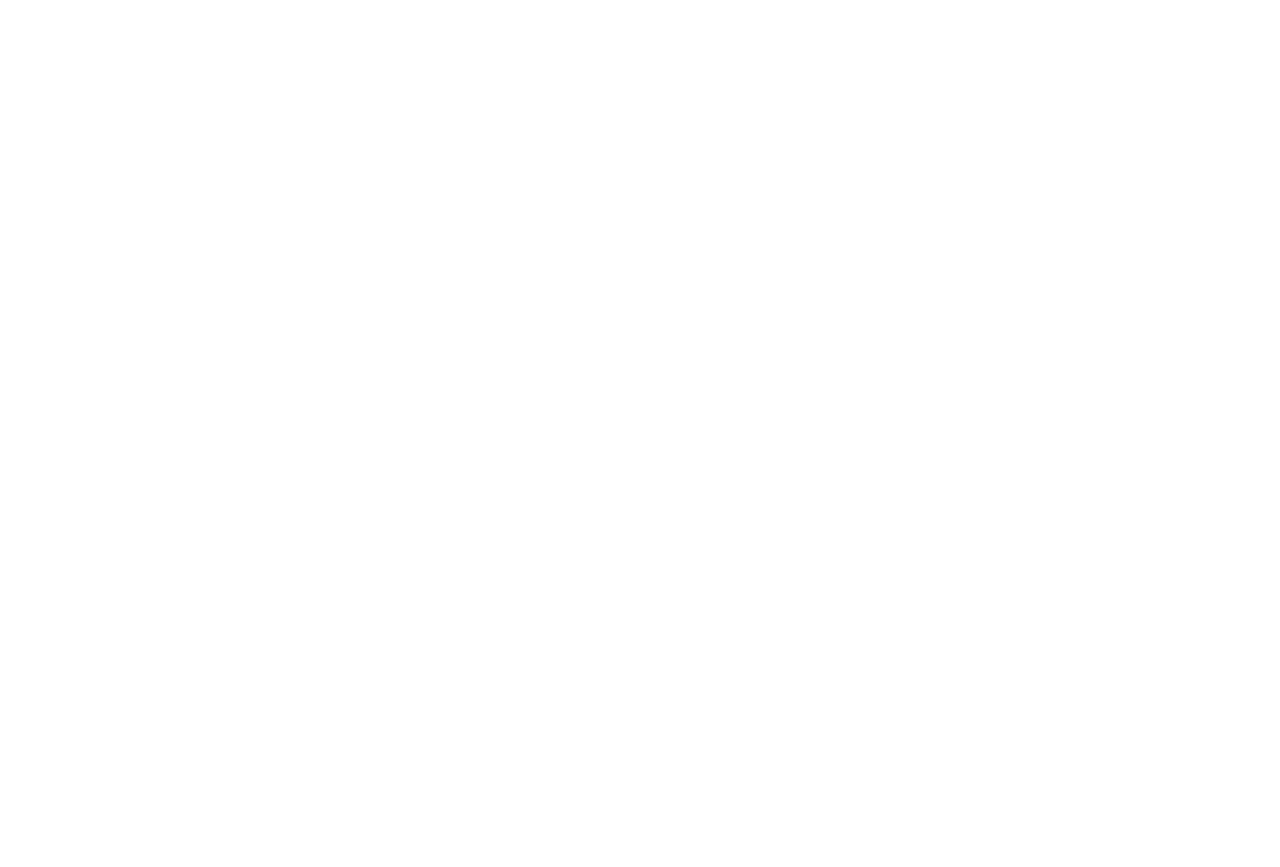
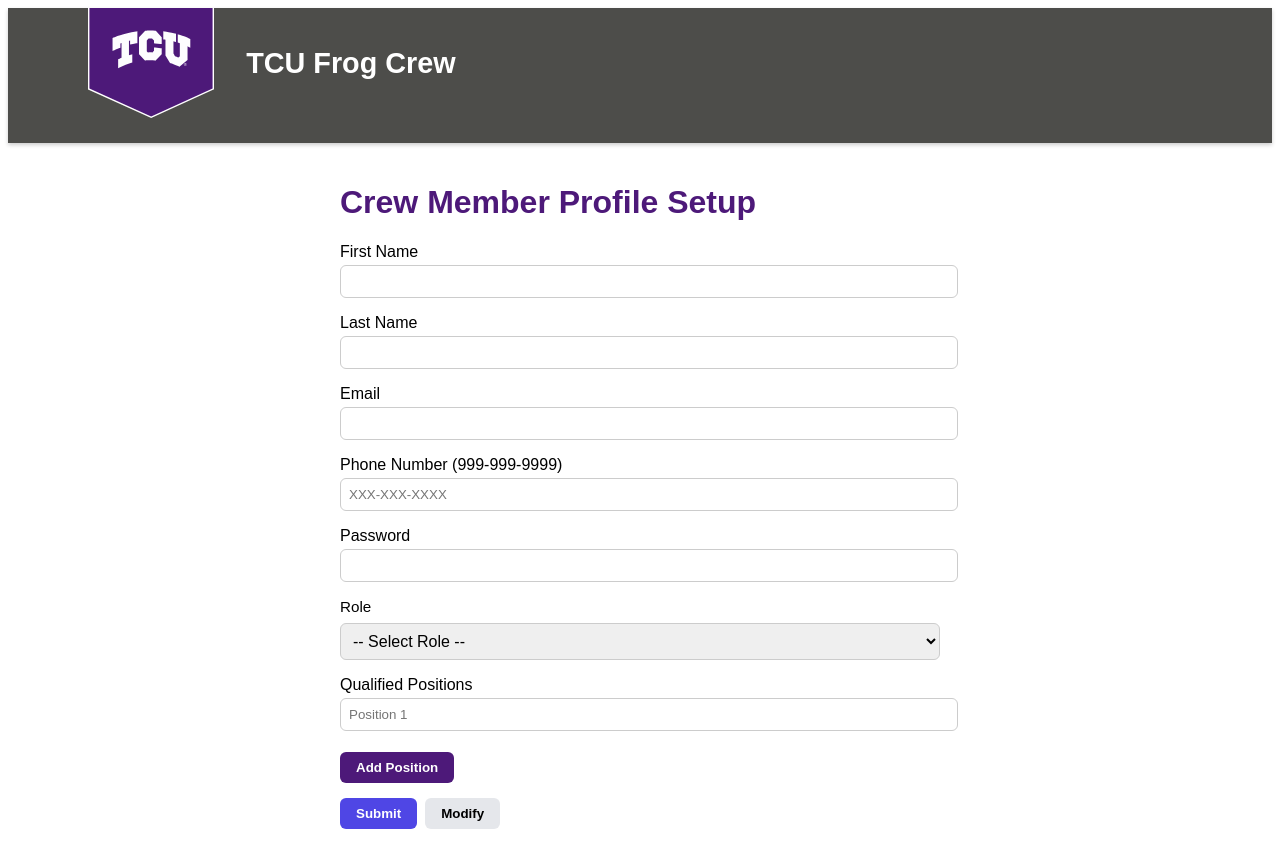
Before and after one commit to istrzhemechny/TCU-Sports-Broadcasting, a Vue app in the folder Frontend/tcu-broadcasting-frontend/: page /register in a window 1280 px wide. Before the commit this address had no page. Before the commit the page ends 800 px from the top, so only its background shows below. Built offline with nearby package versions, Linux system fonts and the light colour scheme.

Commit message:
made minor tweaks to front end

```diff
--- a/Frontend/tcu-broadcasting-frontend/src/apis/auth.js
+++ b/Frontend/tcu-broadcasting-frontend/src/apis/auth.js
@@ -13,7 +13,7 @@ const login = async (username, password) => {
   try {
 
     const basicAuth = btoa(`${username}:${password}`); // Encode username:password in base64
-    console.log(`basic auth is: ${basicAuth}`)
+    //console.log(`basic auth is: ${basicAuth}`)
 
 
     const response = await fetch('http://localhost:8080/user/auth/login', {
@@ -27,7 +27,7 @@ const login = async (username, password) => {
 
     const data = await response.json()
 
-    console.log('Login Response:', data);
+    //console.log('Login Response:', data);
 
 
     if (data.flag && data.code === 200) {
--- a/Frontend/tcu-broadcasting-frontend/src/router/index.js
+++ b/Frontend/tcu-broadcasting-frontend/src/router/index.js
@@ -66,7 +66,7 @@ const router = createRouter({
                 name: 'scheduleCrew',
                 component: () => import('@/views/ScheduleCrew.vue'),
                 meta: { requiresAuth: true,  roles: ['ADMIN']  },
-            },
+            }
         ]
     },
     {
@@ -75,6 +75,12 @@ const router = createRouter({
         component: () => import('@/views/Login.vue'),
         meta: { requiresAuth: false },
       },
+      {
+        path: '/register',
+        name: 'register',
+        component: () => import('@/views/RegistrationForm.vue'),
+        meta: { requiresAuth: false },
+    }
 
     /*
     {
--- a/Frontend/tcu-broadcasting-frontend/src/views/CrewList.vue
+++ b/Frontend/tcu-broadcasting-frontend/src/views/CrewList.vue
@@ -21,7 +21,7 @@
             <p><strong>Sport:</strong> Football</p> <!-- Static -->
             <p><strong>Opponent:</strong> {{ crewDetails.opponent }}</p>
             <p><strong>Game Date:</strong> {{ crewDetails.gameDate }}</p>
-            <p><strong>Game Time:</strong> {{ crewDetails.gameStart }}</p>
+            <!--<p><strong>Game Time:</strong> {{ crewDetails.gameStart }}</p>-->
             <p><strong>Venue:</strong> {{ crewDetails.venue }}</p>
 
             <table class="crew-table">
--- a/Frontend/tcu-broadcasting-frontend/src/views/Login.vue
+++ b/Frontend/tcu-broadcasting-frontend/src/views/Login.vue
@@ -15,6 +15,12 @@
 
           <button type="submit">LOGIN</button>
           <p v-if="errorMessage" class="error">{{ errorMessage }}</p>
+
+
+          <p class="switch-text">
+            Don't have an account?
+            <router-link to="/register" class="link">Sign Up</router-link>
+          </p>
         </form>
       </div>
     </div>
--- a/Frontend/tcu-broadcasting-frontend/src/views/MainLayout.vue
+++ b/Frontend/tcu-broadcasting-frontend/src/views/MainLayout.vue
@@ -17,7 +17,7 @@
   import TCUBanner from '@/components/TCUBanner.vue';
 
   const navComponent = computed(() => {
-    console.log(userRole.value)
+    //console.log(userRole.value)
     return userRole.value === 'ADMIN' ? NavigationBarAdmin : NavigationBarCrew
   })
   </script>
--- a/Frontend/tcu-broadcasting-frontend/src/views/ManageSchedules.vue
+++ b/Frontend/tcu-broadcasting-frontend/src/views/ManageSchedules.vue
@@ -62,7 +62,7 @@
         <label>Start Time</label>
         <input v-model="game.startTime" type="time" />
         <label>Report Time</label>
-        <input v-model="game.reportTime" type="time" />
+        <input v-model="game.reportTime" type="time"/>
         <input v-model="game.venue" type="text" placeholder="Venue" />
         <input v-model="game.opponent" type="text" placeholder="Opponent" />
       </div>
@@ -266,10 +266,9 @@ export default {
             venue: game.venue,
             opponent: game.opponent,
             isFinalized: true,
-            reportTime: game.reportTime,
-            gameStartTime: game.startTime
+            reportTime: this.formatTime(game.reportTime),
+            gameStartTime: this.formatTime(game.startTime)
           };
-
           const token = sessionStorage.getItem('token');
           await axios.post(`http://localhost:8080/game/schedule/gameSchedule/${scheduleId}/games`,
           gamePayload,
@@ -349,8 +348,8 @@ export default {
         const token = sessionStorage.getItem('token');
         await axios.post(`http://localhost:8080/game/schedule/gameSchedule/${this.selectedScheduleId}/games`, {
           gameDate: this.newGame.gameDate,
-          gameStartTime: this.newGame.startTime,
-          reportTime: this.newGame.reportTime,
+          gameStartTime: this.formatTime(this.newGame.startTime),
+          reportTime: this.formatTime(this.newGame.reportTime),
           venue: this.newGame.venue,
           opponent: this.newGame.opponent,
           isFinalized: true
@@ -370,6 +369,19 @@ export default {
         console.error('Error adding new game:', error);
         alert('Failed to add game.');
       }
+    },
+
+    formatTime(time24) {
+      if (!time24) return '';
+
+      const [hourStr, minute] = time24.split(':');
+      let hour = parseInt(hourStr, 10);
+      const ampm = hour >= 12 ? 'PM' : 'AM';
+
+      hour = hour % 12;
+      hour = hour ? hour : 12; // 0 should become 12
+
+      return `${hour}:${minute} ${ampm}`;
     }
 
   }
--- a/Frontend/tcu-broadcasting-frontend/src/views/RegistrationForm.vue
+++ b/Frontend/tcu-broadcasting-frontend/src/views/RegistrationForm.vue
@@ -1,4 +1,5 @@
 <template>
+  <TCUBanner></TCUBanner>
     <div class="container">
       <h1>Crew Member Profile Setup</h1>
 
@@ -26,8 +27,14 @@
         <label>Password</label>
         <input type="password" v-model="form.password" class="input" required />
 
-        <label>Role</label>
-        <input type="text" v-model="form.role" class="input" required />
+        <div class="form-group">
+          <label>Role</label>
+          <select v-model="form.role" id="role" required>
+            <option disabled value="">-- Select Role --</option>
+            <option value="ADMIN">Admin</option>
+            <option value="USER">User</option>
+          </select>
+        </div>
 
         <label>Qualified Positions</label>
         <div v-for="(position, index) in form.qualifiedPosition" :key="index" class="position-row">
@@ -74,7 +81,12 @@
 
   <script>
   import axios from 'axios';
+  import TCUBanner from '@/components/TCUBanner.vue';
   export default {
+    name: 'Registration',
+    components: {
+      TCUBanner
+    },
     data() {
       return {
         alreadyRegistered: false,
@@ -154,7 +166,7 @@
             position: this.form.qualifiedPosition
             };
 
-            await axios.post('http://localhost:8080/User/crewMember', payload);
+            await axios.post('http://localhost:8080/user/crewMember', payload);
 
             this.registered = true;
             //Modify after Vue Router Code Alongs
@@ -244,4 +256,31 @@
     margin-top: -12px;
     margin-bottom: 12px;
   }
+  .form-group {
+  display: flex;
+  flex-direction: column;
+  margin-bottom: 1rem;
+  text-align: left;
+}
+
+.form-group label {
+  font-weight: 500;
+  margin-bottom: 0.5rem;
+  font-size: 0.95rem;
+}
+
+.form-group input,
+.form-group select {
+  padding: 0.5rem;
+  width: 100%;
+  border-radius: 6px;
+  border: 1px solid #ccc;
+  font-size: 1rem;
+}
+
+.form-group input:focus,
+.form-group select:focus {
+  border-color: #4D1979;
+  outline: none;
+}
   </style>
--- a/Frontend/tcu-broadcasting-frontend/src/views/ScheduleCrew.vue
+++ b/Frontend/tcu-broadcasting-frontend/src/views/ScheduleCrew.vue
@@ -36,6 +36,11 @@
                 <strong>{{ member.firstName }} {{ member.lastName }}</strong> —
                 <span class="email">{{ member.email }}</span>
               </label>
+            </div>
+
+            <div class="crew-form-row">
+              <label>Comment — </label>
+              <span class="email">{{ getComment(member.id) || 'No Comment Provided.' }}</span>
             </div>
 
             <div class="crew-form-row">
@@ -178,7 +183,7 @@ export default {
                 userId: id,
                 gameId: this.selectedGameId,
                 position: val.position,
-                reportTime: val.reportTime,
+                reportTime: this.formatTime(val.reportTime),
                 reportLocation: val.reportLocation
             };
             });
@@ -209,7 +214,27 @@ export default {
             console.error("Failed to submit crew assignments:", error);
             alert("Submission failed. Check console for details.");
         }
-        }
+    },
+    formatTime(time24) {
+      if (!time24) return '';
+
+      const [hourStr, minute] = time24.split(':');
+      let hour = parseInt(hourStr, 10);
+      const ampm = hour >= 12 ? 'PM' : 'AM';
+
+      hour = hour % 12;
+      hour = hour ? hour : 12; // 0 should become 12
+
+      return `${hour}:${minute} ${ampm}`;
+    },
+    getComment(userId) {
+      const availabilities = this.availabilityData[userId] || [];
+      const availabilityForSelectedGame = availabilities.find(entry =>
+        entry.gameId === this.selectedGameId
+      );
+
+      return availabilityForSelectedGame ? availabilityForSelectedGame.comment : null;
+    }
 
   },
   mounted() {
```
Also changed, not shown: Frontend/tcu-broadcasting-frontend/src/views/GameSchedule.vue (+33 -13 lines).
